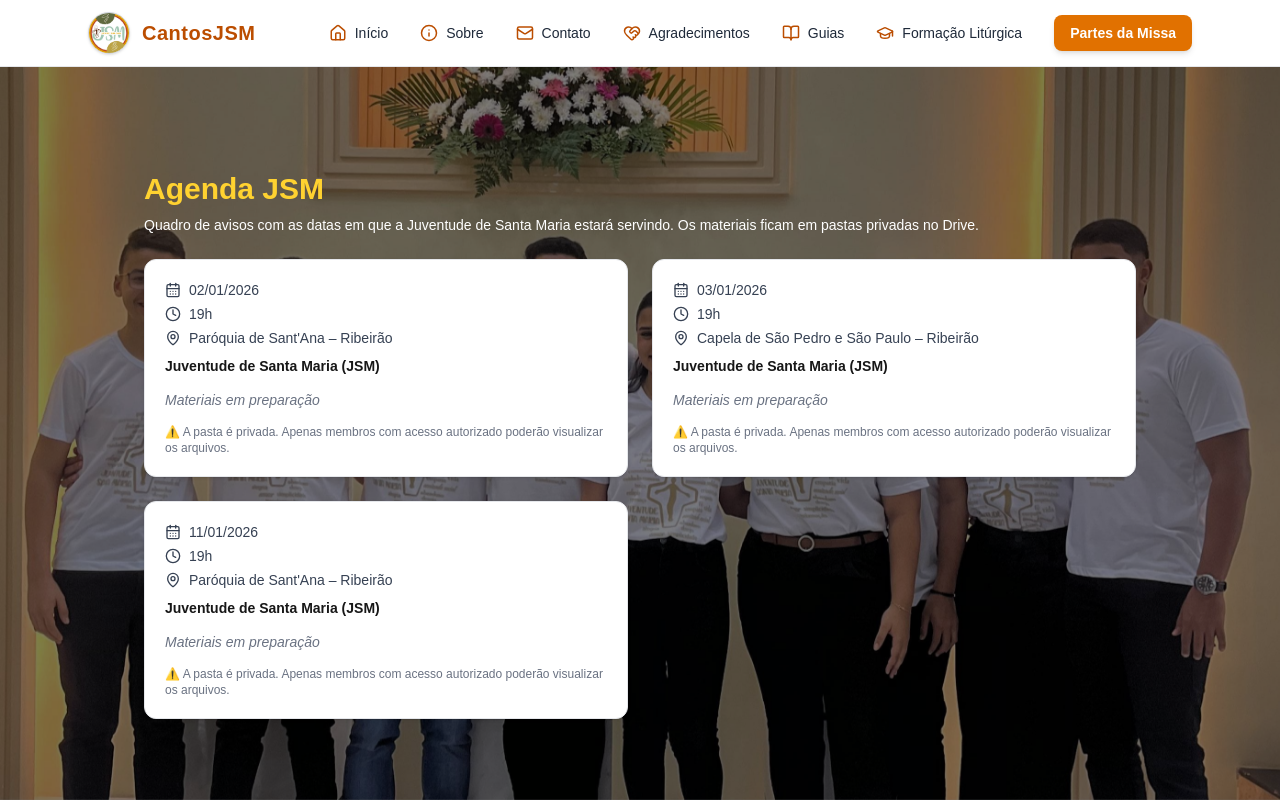
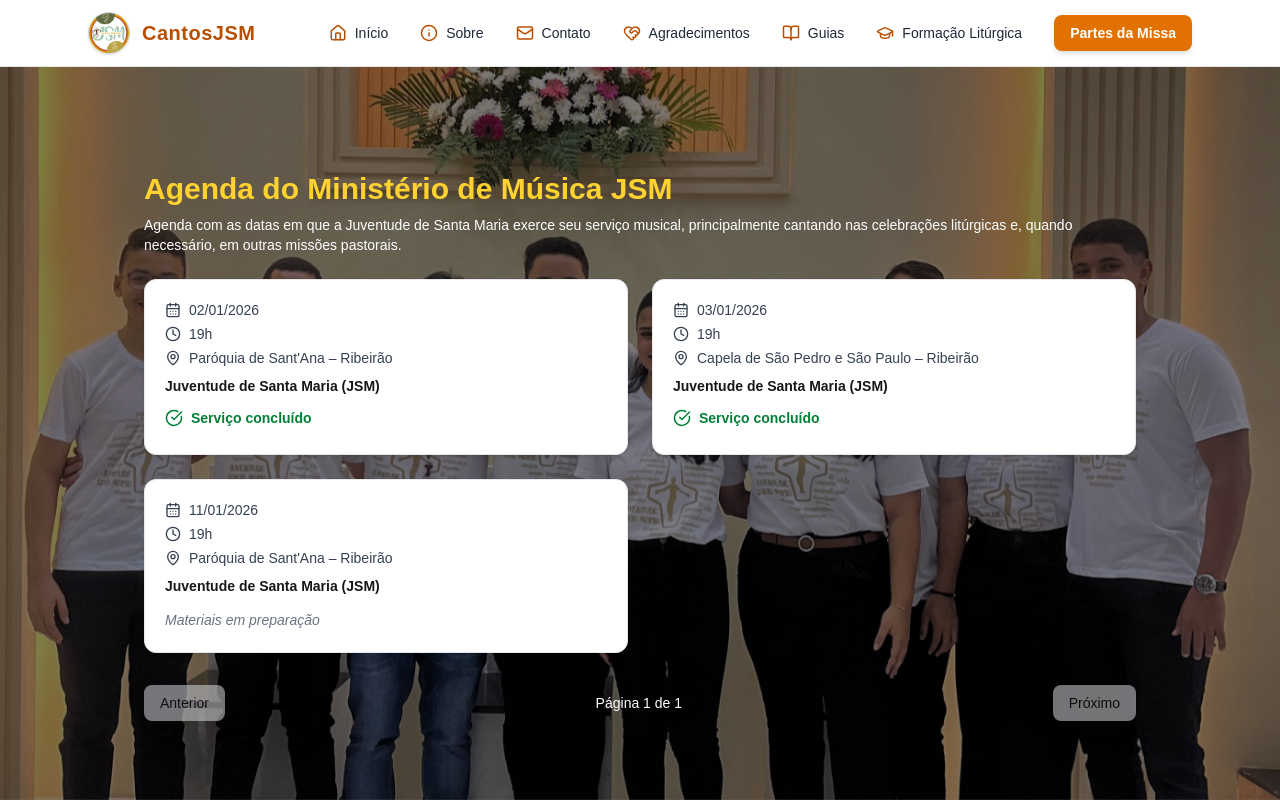
Before and after one commit to robsonalbuquerquedev/cantosjsm, a Next.js app: page /agenda-jsm in a window 1280 px wide. Shown: the top 802 px of the page. Built offline with nearby package versions, Linux system fonts and the light colour scheme.

Commit message:
update: component AgendaJSM.tsx

```diff
--- a/src/components/AgendaJSM.tsx
+++ b/src/components/AgendaJSM.tsx
@@ -1,23 +1,41 @@
 "use client";
 
+import { useState } from "react";
 import Link from "next/link";
-import { CalendarDays, Clock, MapPin, FolderOpen } from "lucide-react";
+import {
+    CalendarDays,
+    Clock,
+    MapPin,
+    FolderOpen,
+    CheckCircle,
+} from "lucide-react";
 import { agendaData } from "@/data/agenda";
 
+const ITEMS_PER_PAGE = 4;
+
 export default function AgendaJSM() {
+    const [currentPage, setCurrentPage] = useState(0);
+
+    const startIndex = currentPage * ITEMS_PER_PAGE;
+    const endIndex = startIndex + ITEMS_PER_PAGE;
+
+    const paginatedAgenda = agendaData.slice(startIndex, endIndex);
+    const totalPages = Math.ceil(agendaData.length / ITEMS_PER_PAGE);
+
     return (
         <section className="max-w-5xl mx-auto px-4 py-10">
             <h1 className="text-3xl font-bold text-amber-300 mb-2">
-                Agenda JSM
+                Agenda do Ministério de Música JSM
             </h1>
 
             <p className="text-sm text-white mb-6">
-                Quadro de avisos com as datas em que a Juventude de Santa Maria
-                estará servindo. Os materiais ficam em pastas privadas no Drive.
+                Agenda com as datas em que a Juventude de Santa Maria exerce seu serviço
+                musical, principalmente cantando nas celebrações litúrgicas e, quando
+                necessário, em outras missões pastorais.
             </p>
 
             <div className="grid grid-cols-1 md:grid-cols-2 gap-6">
-                {agendaData.map((item, index) => (
+                {paginatedAgenda.map((item, index) => (
                     <div
                         key={index}
                         className="border border-gray-200 rounded-xl p-5 bg-white shadow-sm"
@@ -41,27 +59,60 @@ export default function AgendaJSM() {
                             {item.group}
                         </p>
 
-                        {item.status === "active" && item.href ? (
+                        {item.status === "active" && item.href && (
+                            <div className="flex flex-col gap-1">
                                 <Link
                                     href={item.href}
                                     target="_blank"
                                     className="inline-flex items-center gap-2 text-amber-700 font-semibold hover:underline"
                                 >
                                     <FolderOpen size={18} />
-                                Acessar pasta no Drive
+                                    Acessar o material de música em PDF
                                 </Link>
-                        ) : (
+
+                                <span className="text-xs text-gray-500 italic">
+                                    Letras completas dos cantos • Disponível apenas no dia da celebração
+                                </span>
+                            </div>
+                        )}
+
+                        {item.status === "completed" && (
+                            <span className="inline-flex items-center gap-2 text-sm font-semibold text-green-700">
+                                <CheckCircle size={18} />
+                                Serviço concluído
+                            </span>
+                        )}
+
+                        {item.status === "coming-soon" && (
                             <span className="text-sm text-gray-500 italic">
                                 Materiais em preparação
                             </span>
                         )}
-
-                        <p className="text-xs text-gray-500 mt-3">
-                            ⚠️ A pasta é privada. Apenas membros com acesso autorizado
-                            poderão visualizar os arquivos.
-                        </p>
                     </div>
                 ))}
+            </div>
+
+            {/* PAGINATION */}
+            <div className="flex justify-between items-center mt-8">
+                <button
+                    onClick={() => setCurrentPage((prev) => prev - 1)}
+                    disabled={currentPage === 0}
+                    className="px-4 py-2 text-sm rounded-lg bg-gray-200 disabled:opacity-50 cursor-pointer"
+                >
+                    Anterior
+                </button>
+
+                <span className="text-sm text-white">
+                    Página {currentPage + 1} de {totalPages}
+                </span>
+
+                <button
+                    onClick={() => setCurrentPage((prev) => prev + 1)}
+                    disabled={currentPage + 1 >= totalPages}
+                    className="px-4 py-2 text-sm rounded-lg bg-gray-200 disabled:opacity-50 cursor-pointer"
+                >
+                    Próximo
+                </button>
             </div>
         </section>
     );
```
Lines whose indentation alone changed are shown as unchanged.
